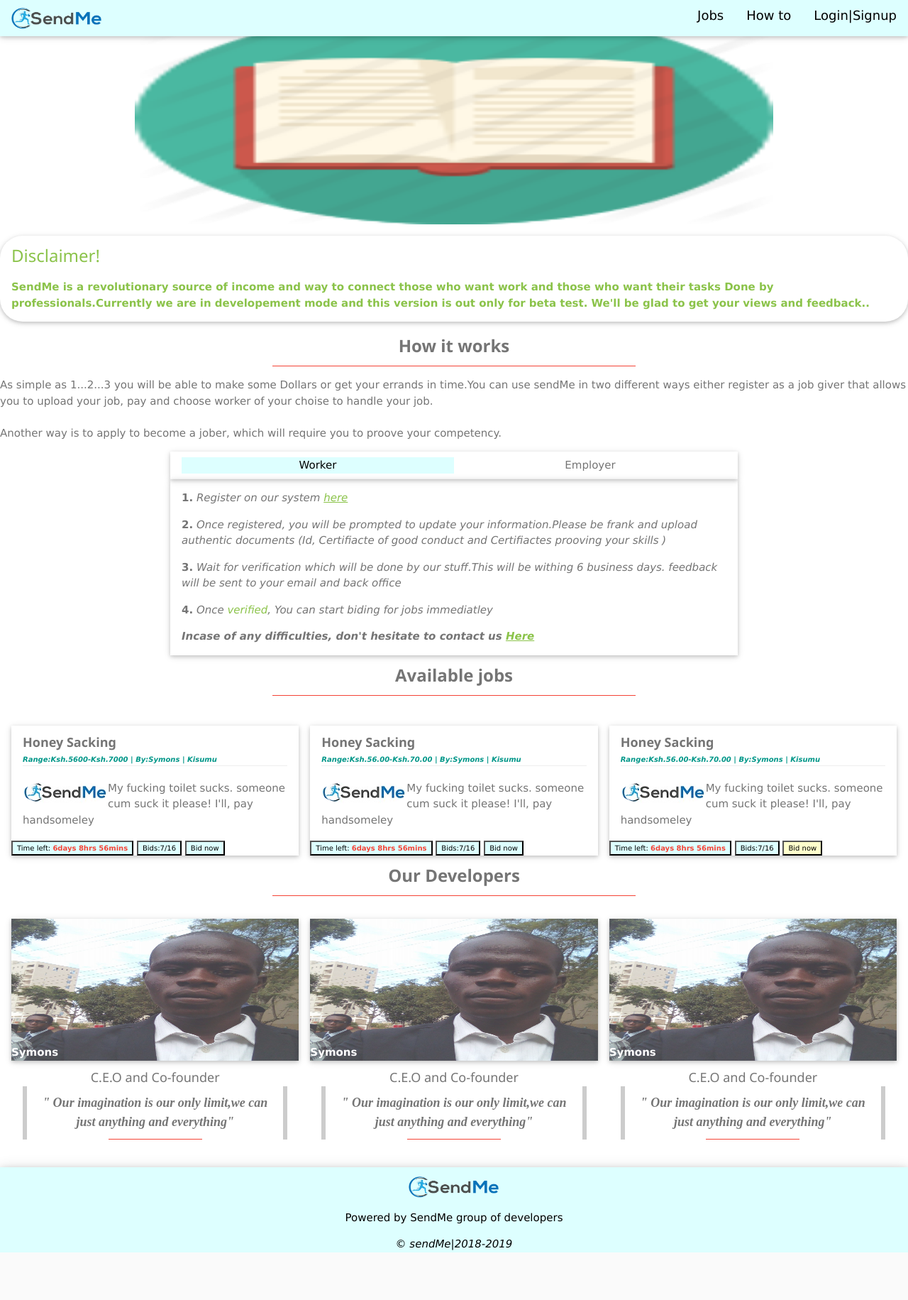
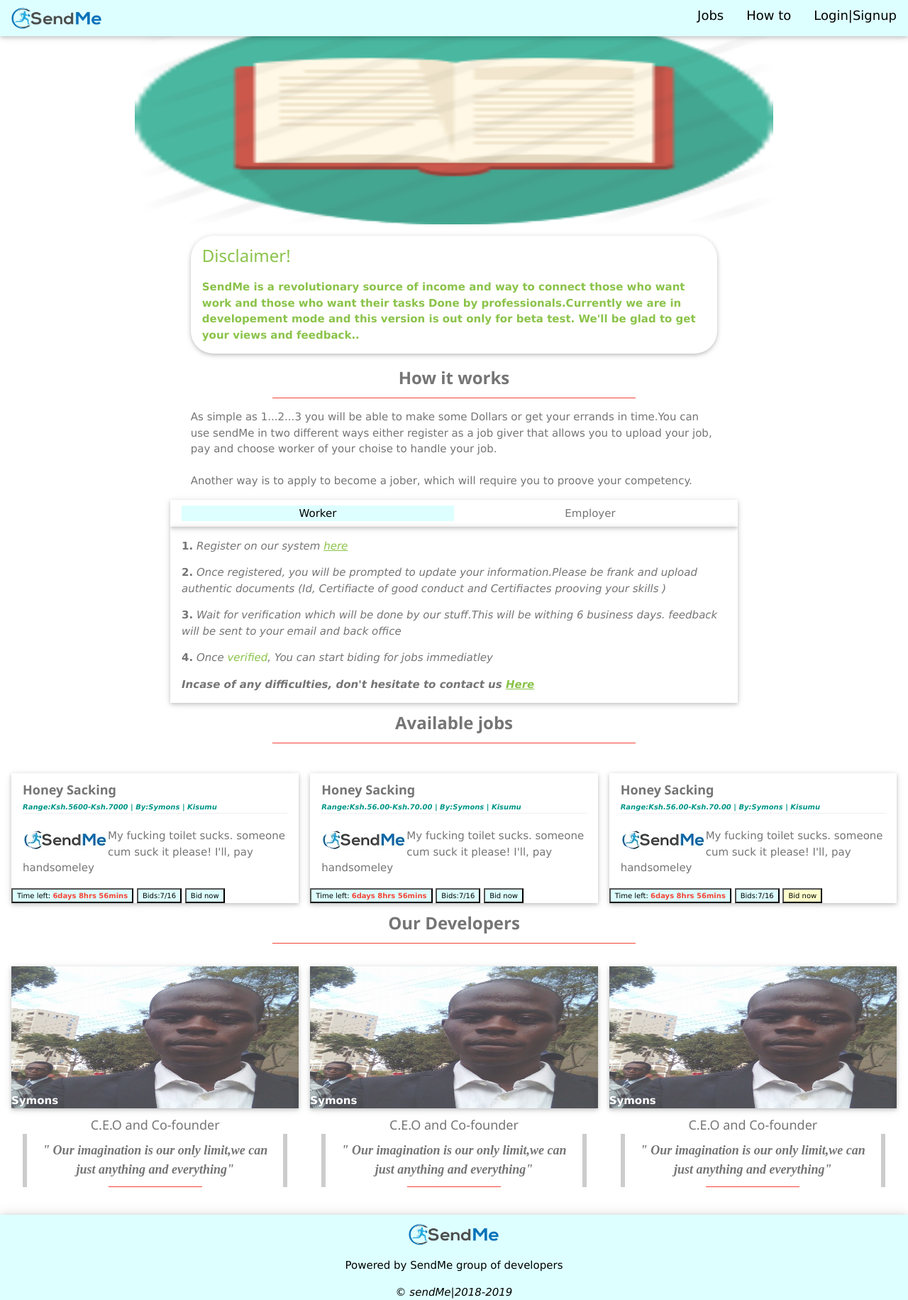
Before and after one commit to Symonss/sendMe, a Django app: page / in a window 1280 px wide. Shown: the whole page at 71% size. Before the commit the page ends 1764 px from the top, so only its background shows below. Run offline with Django 3.2, Linux system fonts and the light colour scheme.

Commit message:
most parts done

```diff
--- a/coreapp/templates/coreapp/home.html
+++ b/coreapp/templates/coreapp/home.html
@@ -5,12 +5,15 @@
 <title>SendMe</title>
 <link rel="shortcut icon" type="image/png" href="{% static 'images/favicon.jpg' %}"/>
 <meta name="viewport" content="width=device-width, initial-scale=1">
-<link rel="stylesheet" href="{% static 'css/w3.ss' %}">
 <link rel="stylesheet" href="https://www.w3schools.com/w3css/4/w3.css">
+<link rel="stylesheet" href="{% static 'css/w3.css' %}">
 <style>
 .mySlides {display:none}
 .w3-left, .w3-right, .w3-badge {cursor:pointer}
 .w3-badge {height:13px;width:13px;padding:0}
+p{
+  font-size: 15px;
+}
 </style>
 <body class="w3-text-grey">
 
@@ -39,6 +42,7 @@
     <img class="mySlides" src="{% static 'images/open-book-128.png'%}" style="width:100%;height:300px">
     <img class="mySlides" src="{% static 'images/Owl-Book-128.png'%}" style="width:100%;height:300px">
   </div>
+<div class="" style="padding-left:21%;padding-right:21%">
 
   <div class="w3-panel w3-text-light-green w3-card w3-round-xxlarge">
     <h3>Disclaimer!</h3>
@@ -48,11 +52,12 @@
          is out only for beta test. We'll be glad to
         get your views and feedback..</b></p>
   </div>
+  </div>
 
   <h3 class="w3-center"><b>How it works</b></h3>
-  <hr class="w3-border-red" style="margin:auto;width:40%">
+  <hr class="w3-border-red " style="margin:auto;width:40%">
 
-  <p>
+  <p class="" style="padding-left:21%;padding-right:21%">
     As simple as 1...2...3 you will be able to make some Dollars or
     get your errands in time.You can use sendMe in two different ways either register as
     a job giver that allows you to upload your job, pay and choose worker of your choise
```
